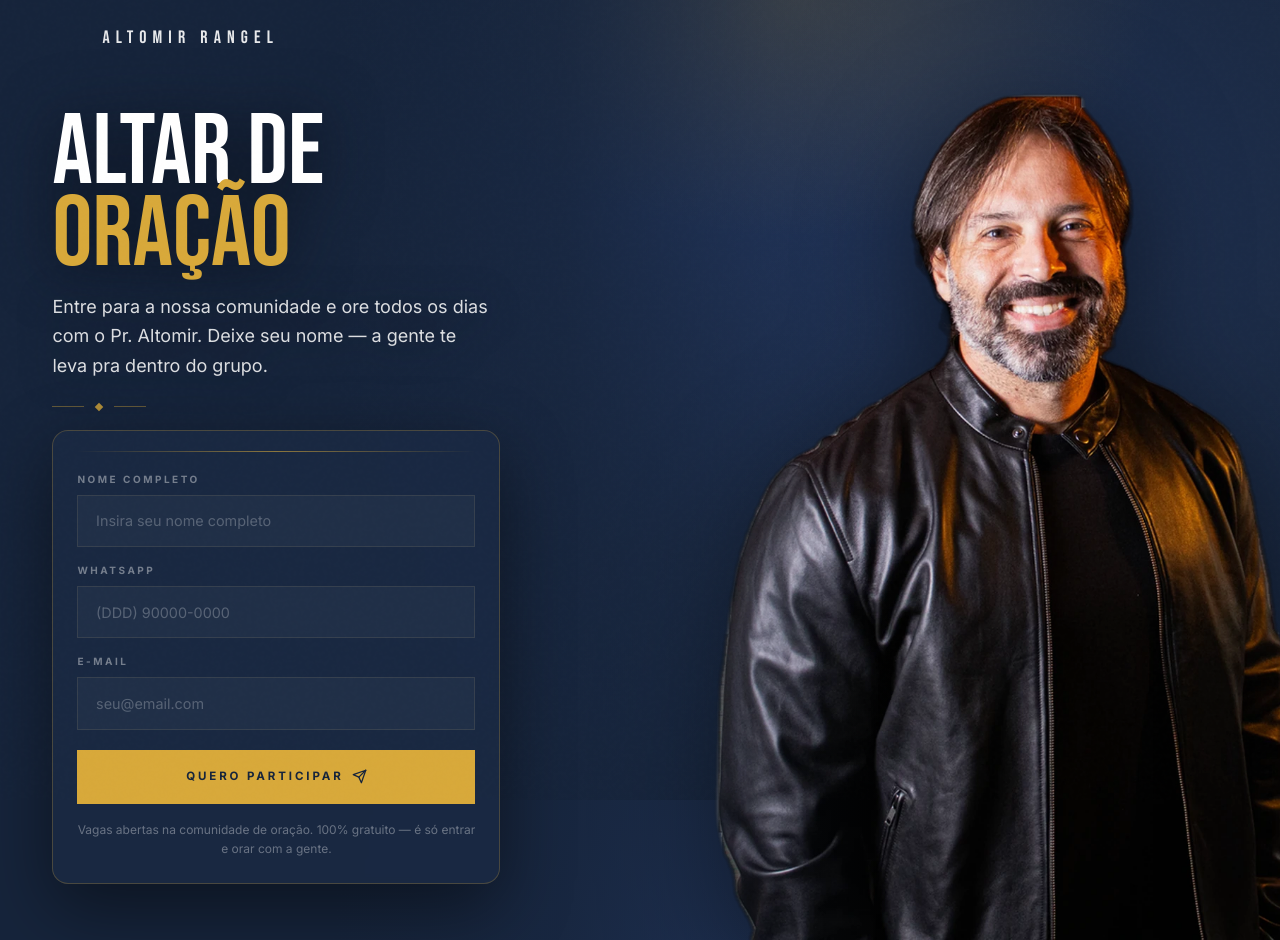
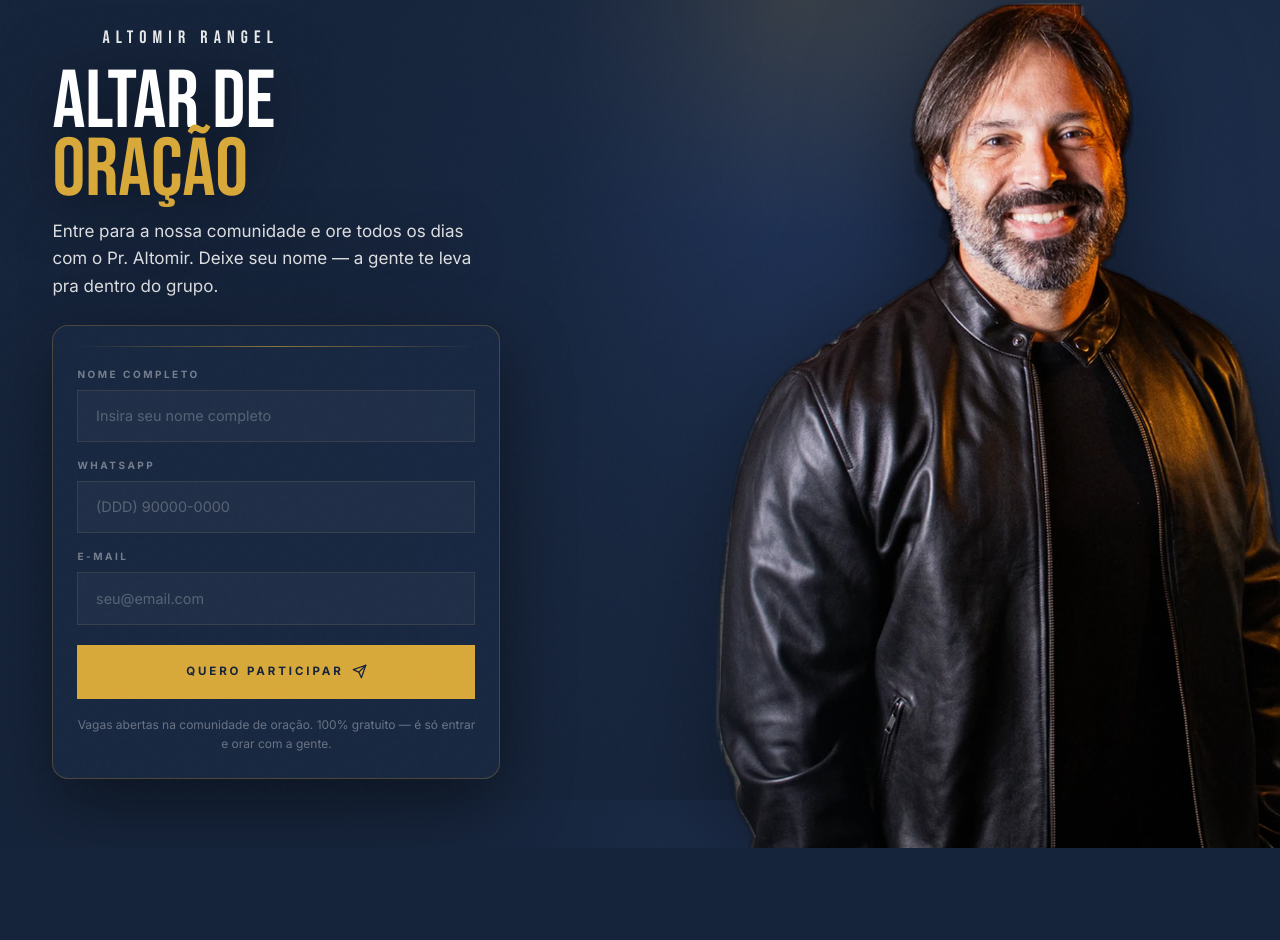
Before and after one commit to arthurrrangel/altomir-rangel, a Next.js app: page /altardanoite in a window 1280 px wide. After the commit the page ends 848 px from the top, so only its background shows below. Built offline with nearby package versions, Linux system fonts and the light colour scheme; a web font is replaced by a local one.

Commit message:
Update page.tsx

```diff
--- a/app/altardanoite/page.tsx
+++ b/app/altardanoite/page.tsx
@@ -24,11 +24,11 @@ export default function Page() {
       />
 
       {/* ===== FOTO MOBILE — herói nítido no topo ===== */}
-      <div className="pointer-events-none absolute inset-x-0 top-0 z-0 flex h-[55vh] items-end justify-center overflow-hidden lg:hidden">
+      <div className="pointer-events-none absolute inset-x-0 top-0 z-0 flex h-[54vh] items-end justify-center overflow-hidden lg:hidden">
         <img
           src="/altomir-recorte.webp"
           alt="Pr. Altomir Rangel"
-          className="h-[57vh] w-auto max-w-none object-contain object-bottom"
+          className="h-[56vh] w-auto max-w-none object-contain object-bottom"
         />
         <div
           className="absolute inset-0"
@@ -47,7 +47,7 @@ export default function Page() {
       {/* overlay desktop (navy à esquerda, foto limpa à direita) */}
       <div
         className="pointer-events-none absolute inset-0 z-0 hidden lg:block"
-        style={{ background: 'linear-gradient(to right, #16243B 0%, #16243B 26%, rgba(22,36,59,0.78) 44%, rgba(22,36,59,0.14) 60%, transparent 70%)' }}
+        style={{ background: 'linear-gradient(to right, #16243B 0%, #16243B 25%, rgba(22,36,59,0.80) 43%, rgba(22,36,59,0.16) 60%, transparent 71%)' }}
       />
 
       {/* ===== MARCA ===== */}
@@ -56,23 +56,17 @@ export default function Page() {
       </div>
 
       {/* ===== CONTEÚDO ===== */}
-      <div className="relative z-10 col-start-1 row-start-1 flex min-h-screen flex-col items-center px-6 pt-[46vh] pb-10 text-center sm:pt-[49vh] lg:items-start lg:justify-start lg:pt-[14vh] lg:pb-14 lg:pl-[8%] lg:pr-8 lg:text-left">
-        <div className="flex w-full max-w-[560px] flex-col items-center lg:items-start">
-          <h1 className="font-bebas leading-[0.82] text-white text-[clamp(50px,8vw,100px)] drop-shadow-[0_4px_30px_rgba(8,14,26,0.92)]">
+      <div className="relative z-10 col-start-1 row-start-1 flex min-h-screen flex-col items-center px-6 pt-[45vh] pb-10 text-center sm:pt-[48vh] lg:items-start lg:justify-center lg:pt-0 lg:pb-0 lg:pl-[8%] lg:pr-8 lg:text-left">
+        <div className="flex w-full max-w-[460px] flex-col items-center lg:max-w-[520px] lg:items-start">
+          <h1 className="font-bebas leading-[0.82] text-white text-[clamp(48px,7vw,82px)] drop-shadow-[0_4px_30px_rgba(8,14,26,0.92)]">
             Altar de<br /><span className="text-[#D8A93A]">Oração</span>
           </h1>
 
-          <p className="font-inter mt-4 max-w-[440px] text-[15.5px] leading-relaxed text-white/85 drop-shadow-[0_2px_18px_rgba(8,14,26,0.9)] sm:text-[18px]">
+          <p className="font-inter mt-3.5 max-w-[420px] text-[15px] leading-relaxed text-white/85 drop-shadow-[0_2px_18px_rgba(8,14,26,0.9)] sm:text-[17px]">
             Entre para a nossa comunidade e ore todos os dias com o Pr. Altomir. Deixe seu nome — a gente te leva pra dentro do grupo.
           </p>
 
-          <div className="mt-6 flex items-center gap-3">
-            <span className="h-px w-8 bg-[#D8A93A]/40" />
-            <span className="h-1.5 w-1.5 rotate-45 bg-[#D8A93A]/80" />
-            <span className="h-px w-8 bg-[#D8A93A]/40" />
-          </div>
-
-          <div className="mt-5 w-full max-w-md text-left">
+          <div className="mt-6 w-full max-w-md text-left">
             <LeadForm />
           </div>
         </div>
```
